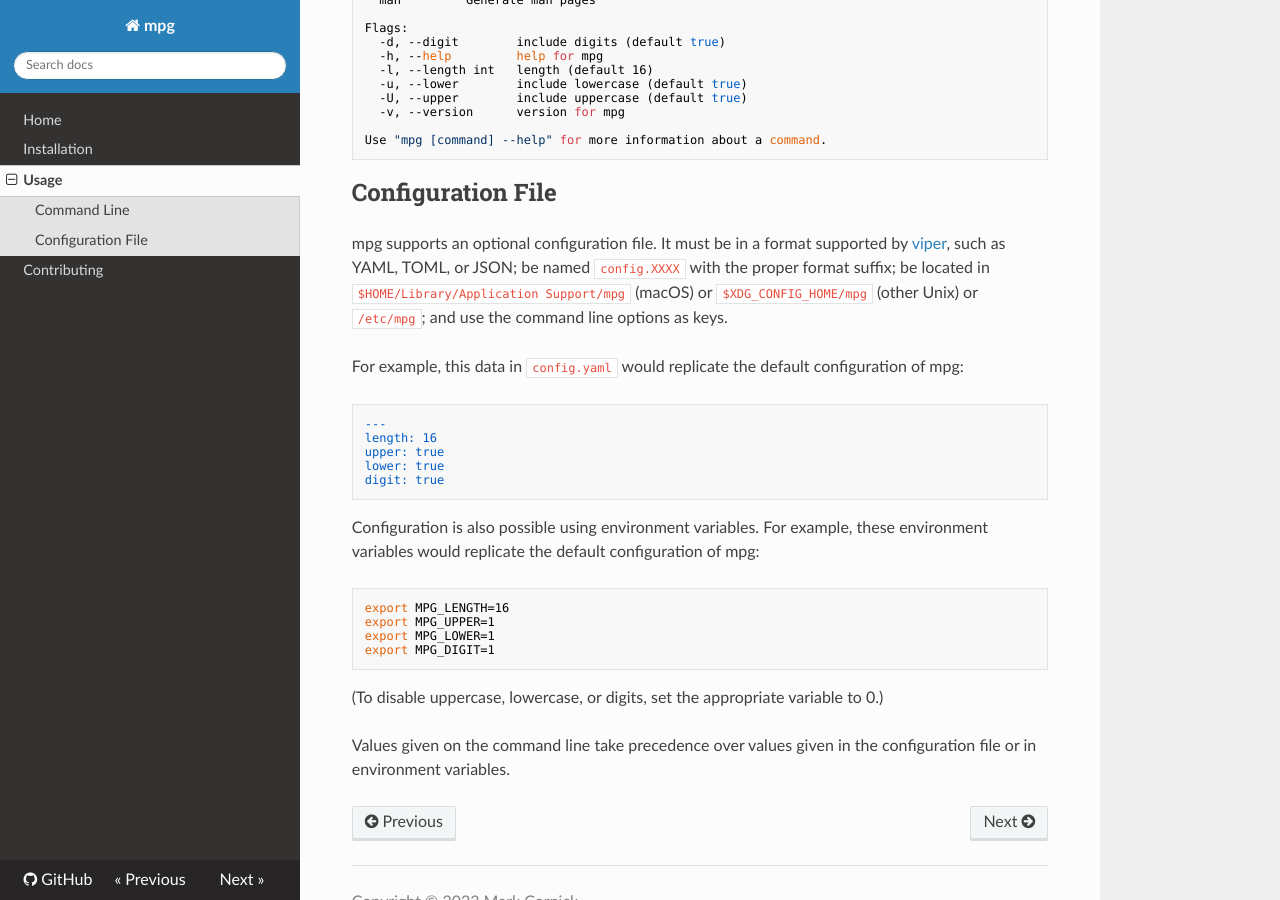
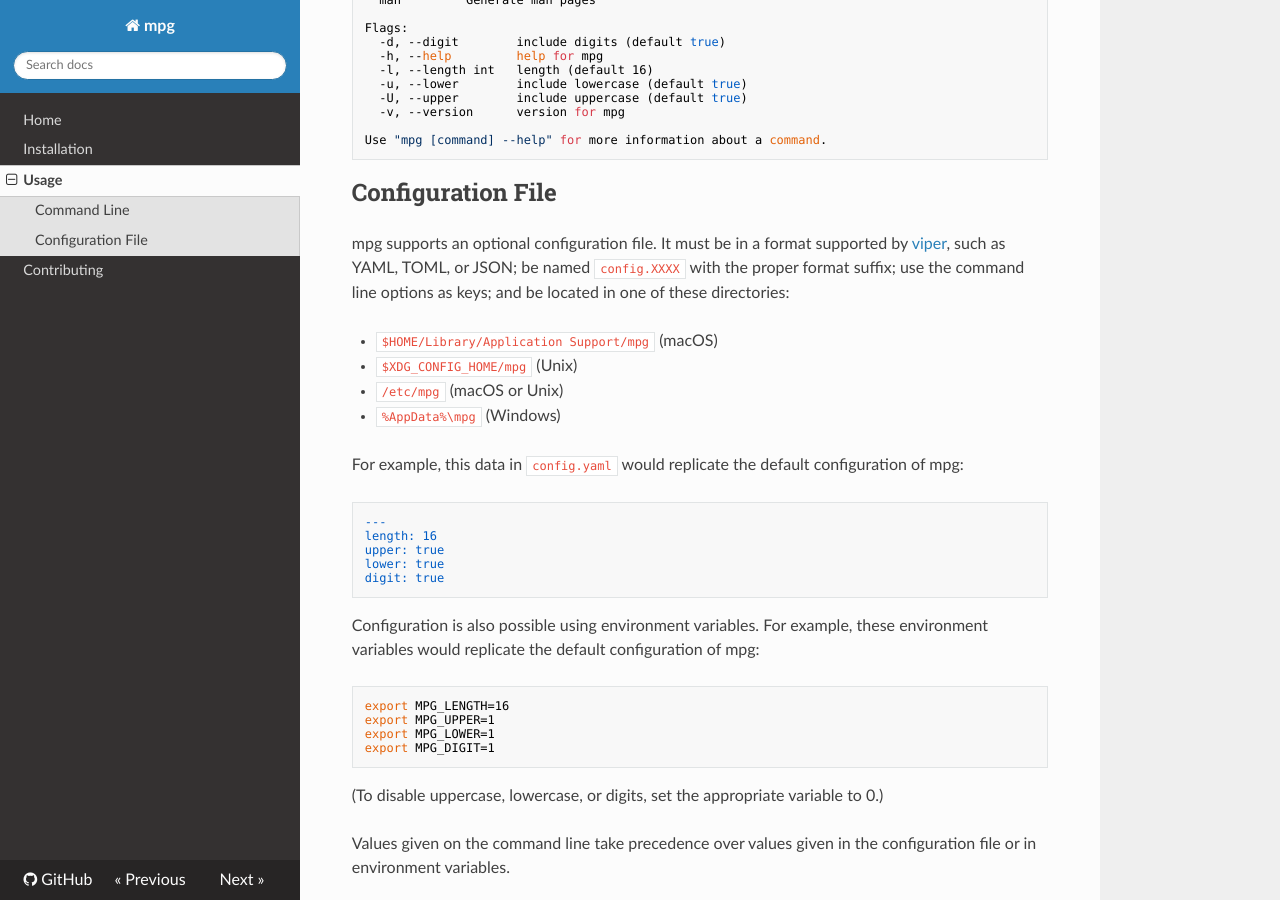
Before and after one commit to step-security-bot/mpg, an MkDocs documentation site: the page built from docs/usage.md, in a window 1280 px wide and 900 px high, scrolled down 390 px. Built offline with MkDocs 1.6.1, drawn with Linux system fonts in a browser that asks for light colours; nearby versions of some CDN libraries.

Commit message:
docs: add possible config file dirs

```diff
--- a/docs/usage.md
+++ b/docs/usage.md
@@ -32,9 +32,13 @@ Use "mpg [command] --help" for more information about a command.
 mpg supports an optional configuration file. It must be in a
 format supported by [viper](https://github.com/spf13/viper), such as
 YAML, TOML, or JSON; be named `config.XXXX` with the proper format
-suffix; be located in `$HOME/Library/Application Support/mpg`
-(macOS) or `$XDG_CONFIG_HOME/mpg` (other Unix) or
-`/etc/mpg`; and use the command line options as keys.
+suffix; use the command line options as keys; and be located in one
+of these directories:
+
+- `$HOME/Library/Application Support/mpg` (macOS)
+- `$XDG_CONFIG_HOME/mpg` (Unix)
+- `/etc/mpg` (macOS or Unix)
+- `%AppData%\mpg` (Windows)
 
 For example, this data in `config.yaml` would replicate the default
 configuration of mpg:
```
